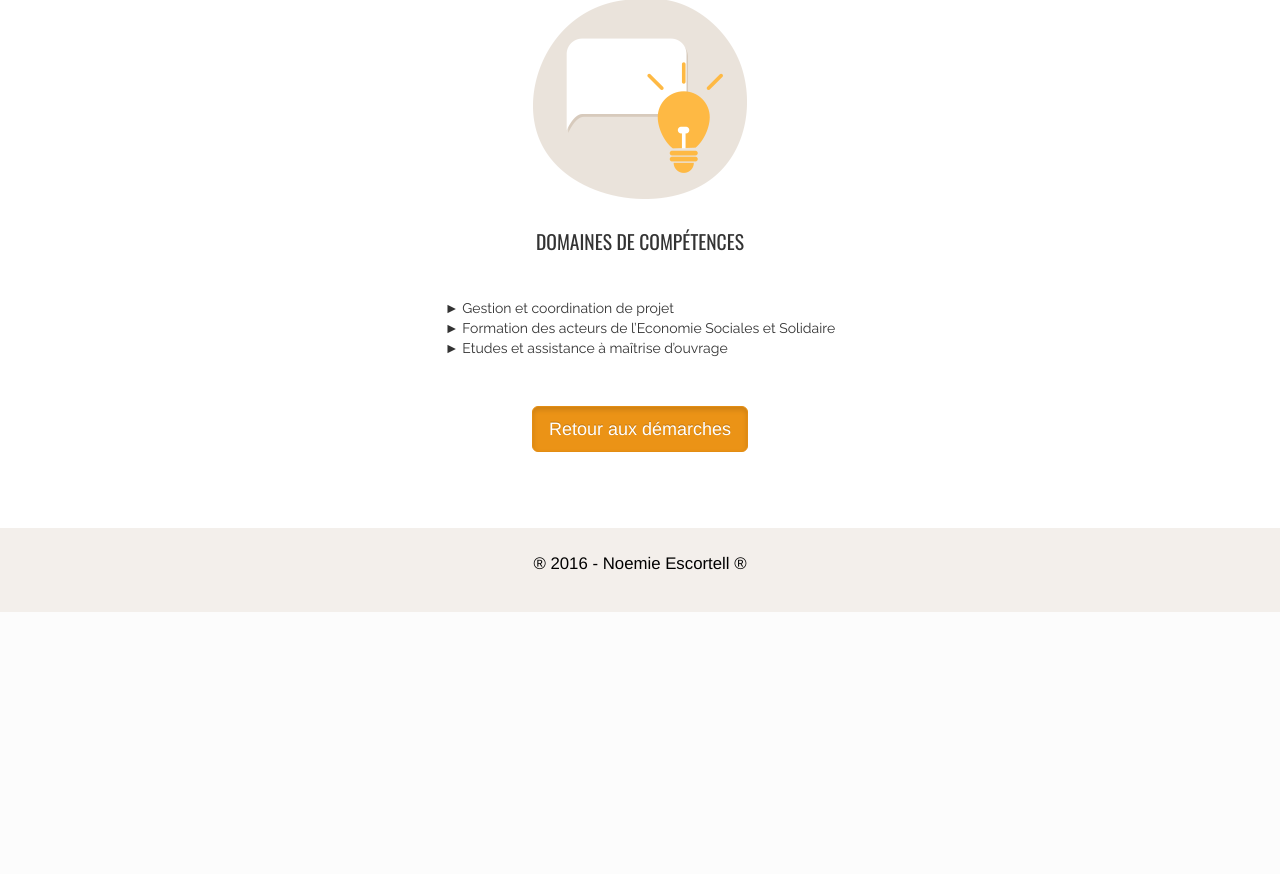
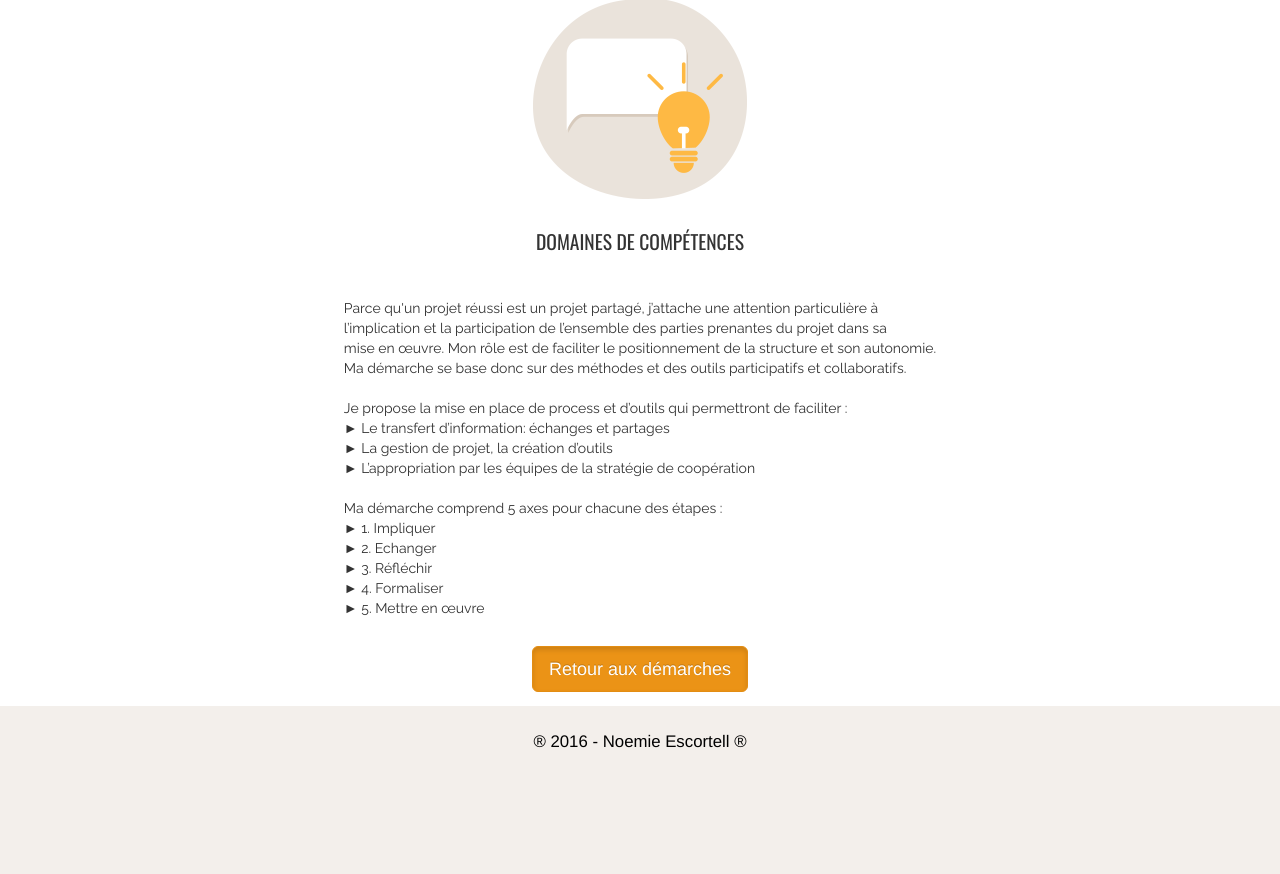
Before and after one commit to Millaamillaa/noemie-escortell, a PHP site: page /sous-demarche.php in a window 1280 px wide. Shown: the part 188-1062 px from the top of the page. Before the commit the page ends 800 px from the top, so only its background shows below. Run offline with PHP 8.4, Linux system fonts and the light colour scheme; some libraries are stand-ins or nearby versions.

Commit message:
MISE A JOUR DES CONTENUS
REALISATION PRESTATIONS ET COMPETENCES

```diff
--- a/css/style.css
+++ b/css/style.css
@@ -306,11 +306,15 @@ footer{
 }
 /*le bouton orange*/
 .btnrealstye {
-	color: orange;
-	font-size: 1.2em;
+	color: black;
+	font-size: 1em;
+	text-align: right;
+	position:relative;
+	right:-7em;
+	font-weight: bold;
 }
 a.btnrealstye.active:hover{
-	color:black;
+	color:orange;
 	text-decoration-line: none;
 } /*supprimer les couleurs et surlignage du survol du lien*/
 .spacebtwrealfooter{
@@ -430,7 +434,7 @@ img, .prestastyle {
 
 /**************************************FOOTER**************************************/
 .bas{
-	height: 5em;
+	height: 10em;
 	text-align: center;
     font-size: 1.2em;
     background-color: #F3EFEB;
--- a/presentation.php
+++ b/presentation.php
@@ -2,8 +2,6 @@
 include_once 'inc/header.php';
 require_once 'inc/connect.php'; ?>
 
-<div class="container">
-    <div class="row">
         <div class="presentation">
             <div class="centrage">
                <p class="titlepres"> ACCOMPAGNEMENT AU MONTAGE DE PROJETS DE COOPÉRATION ET PARTENARIATS EUROPÉENS </p>
@@ -31,8 +29,7 @@ require_once 'inc/connect.php'; ?>
                 </p>
             </div>
         </div>
-    </div>
-</div>
+
 <!-- <img class="pailletter" src="img/p1-paillette-droite.png" alt="Paillette décorative"/>  -->
 
 <?php
--- a/sous-demarche.php
+++ b/sous-demarche.php
@@ -13,10 +13,28 @@ require_once 'inc/header.php';
                     <div class="centerunderview">
                     	<img class="prestapicto" src="img/demarche.png" alt="vignette"> <!-- picto 1 -->
                         <p class="titlepresta"> DOMAINES DE COMPÉTENCES </p>
-                        <p class="textunder"> ► Gestion et coordination de projet <br>
-                        ► Formation des acteurs de l’Economie Sociales et Solidaire   <br>
-                        ► Etudes et assistance à maîtrise d’ouvrage <p>
+                        <p class="textunder">
+                        Parce qu'un projet réussi est un projet partagé, j’attache une attention particulière à <br>l’implication et la participation de l’ensemble des parties prenantes du projet dans sa <br>mise en œuvre.
+                        Mon rôle est de faciliter le positionnement de la structure et son autonomie.
                         <br>
+                        Ma démarche se base donc sur des méthodes et des outils participatifs et collaboratifs.
+                        <br><br>
+                        Je propose la mise en place de process et d’outils qui permettront de faciliter :
+                        <br>
+                         ► Le transfert d’information: échanges et partages
+                        <br>
+                         ► La gestion de projet, la création d’outils
+                        <br>
+                         ► L’appropriation par les équipes de la stratégie de coopération
+                        <br><br>
+                        Ma démarche comprend 5 axes pour chacune des étapes :
+                        <br>
+                        ► 1. Impliquer <br>
+                        ► 2. Echanger <br>
+                        ► 3. Réfléchir <br>
+                        ► 4. Formaliser <br>
+                        ► 5. Mettre en œuvre
+                        </p>
                         <a href="demarches.php" class="btn btn-warning btn-lg active" role="button" aria-pressed="true">Retour aux démarches</a>
                     </div>
                 </div>
--- a/sous-projet.php
+++ b/sous-projet.php
@@ -12,8 +12,10 @@ require_once 'inc/header.php';
                     <div class="centerunderview">
                     	<img class="prestapicto" src="img/prestation-picto-2.png" alt="vignette">
 	                        <p class="textunder">
-							Mon réseau de partenaires et mes affinités avec les projets de territoire m’amènent à collaborer ponctuellement à des projets à l’échelle locale ou régionale.  <br>
-                            Que ce soit pour une mission d’étude de faisabilité, un diagnostic territorial ou de coordination de projet de développement local, mon intervention est <br>adaptée selon le cadre du projet et les besoins des partenaires.
+							Mon réseau de partenaires et mes affinités avec les projets de territoire m’amènent à collaborer ponctuellement à des projets à l’échelle locale ou régionale.
+                            <br>
+                            Que ce soit pour une mission d’étude de besoins, de faisabilité, un diagnostic territorial ou un accompagnement par le biais du <strong> Dispositif Local d’Accompagnement </strong>, mon intervention est adaptée selon le cadre du projet et les besoins des partenaires.
+                            <br>
 							</p>
                         <a href="prestations.php" class="btn btn-warning btn-lg active" role="button" aria-pressed="true">Retour aux démarches</a>
                     </div>
```
Also changed, not shown: realisations.php (+4 -3 lines), sous-competence.php (+4 -4 lines), sous-cooperation.php (+6 -4 lines), sous-methodologie.php (+9 -4 lines).
